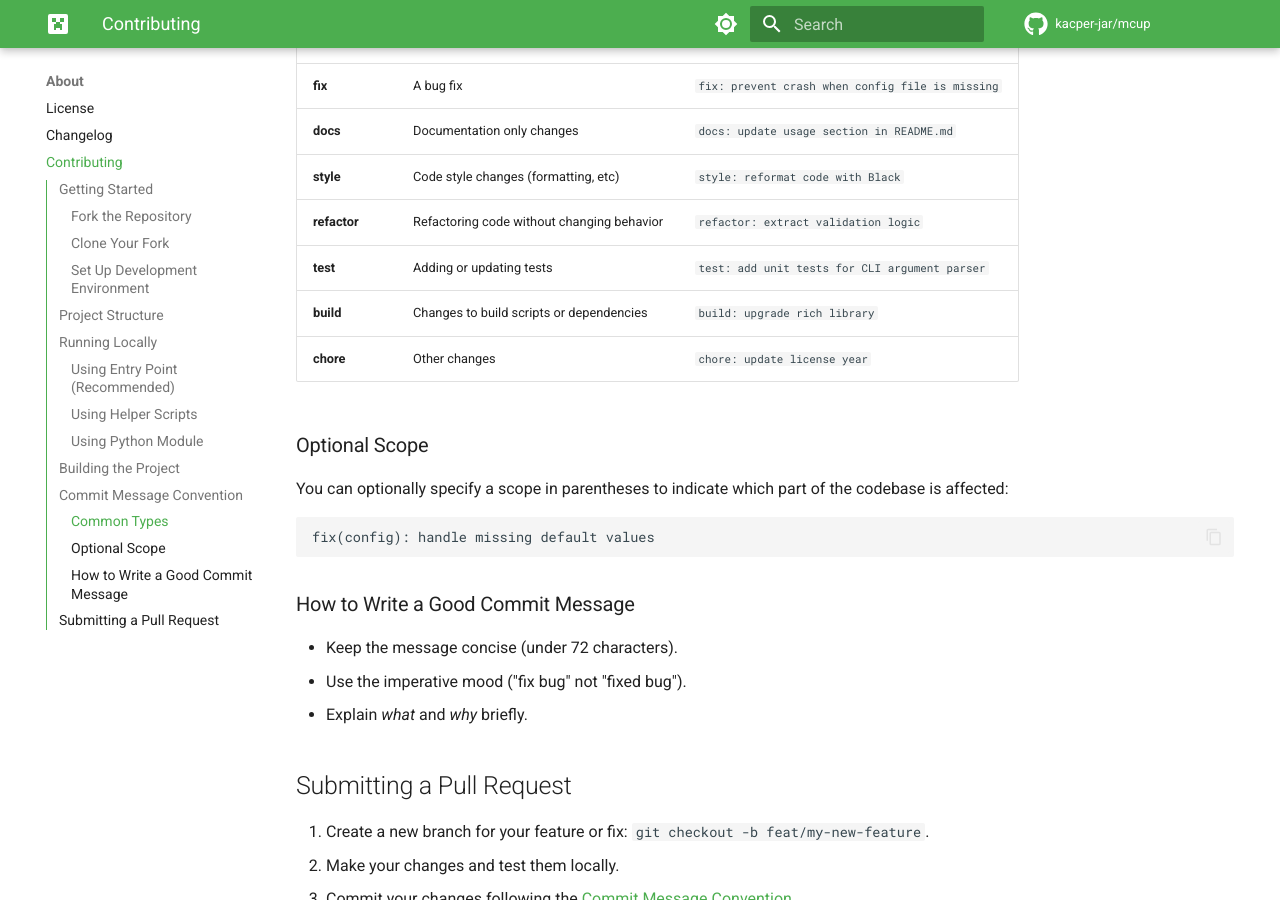
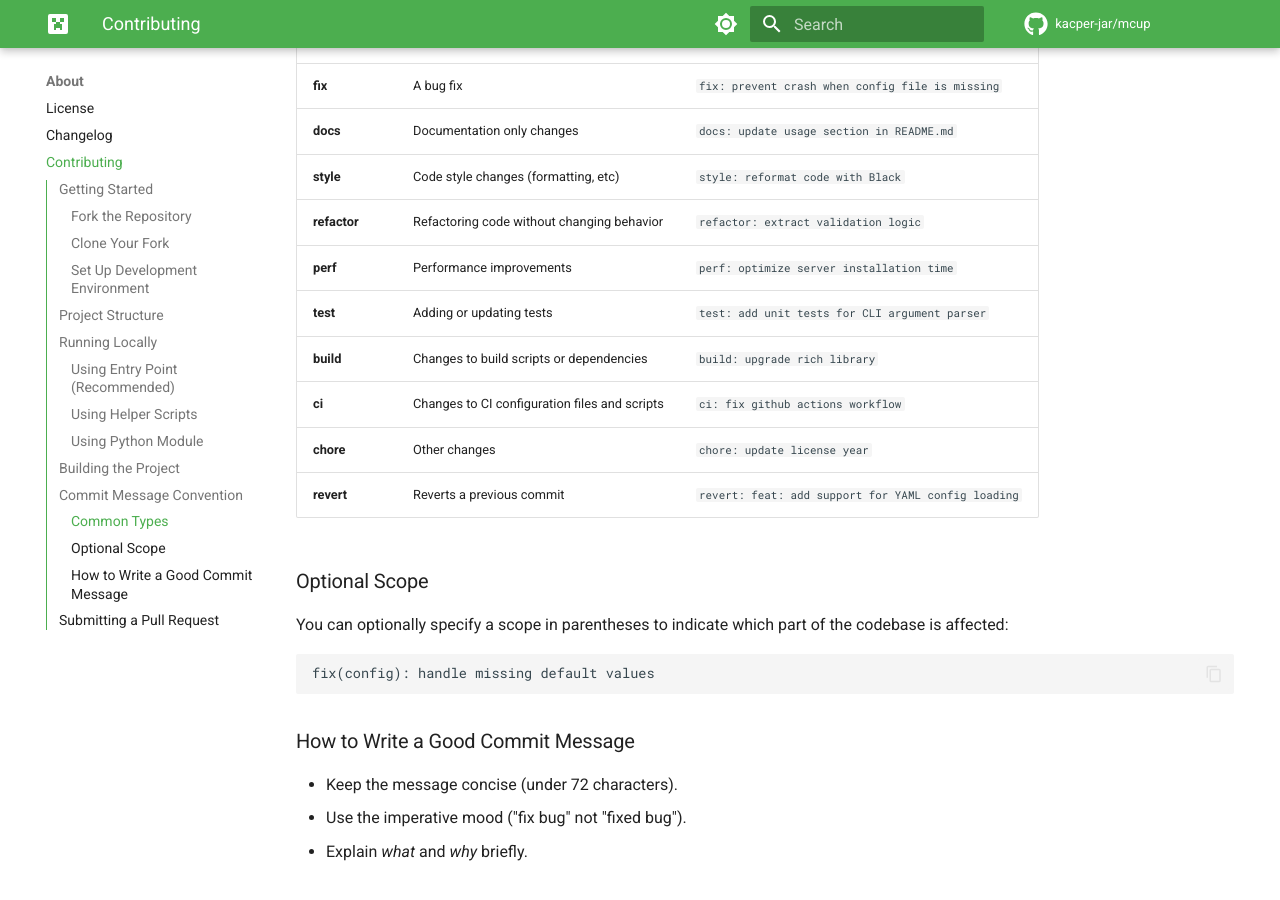
Before and after one commit to kacper-jar/mcup, an MkDocs documentation site: the page built from docs/about/contributing.md, in a window 1280 px wide and 900 px high, scrolled down 2848 px. Built offline with MkDocs 1.6.1 and Material for MkDocs 9.7.7, drawn with Linux system fonts in a browser that asks for light colours; comment, search, counter and statistics services are not loaded; the version menu is left out.

Commit message:
docs: update contributing guide to include missing commit types

```diff
--- a/docs/about/contributing.md
+++ b/docs/about/contributing.md
@@ -129,16 +129,19 @@ Each commit message should start with a **type prefix**, followed by a colon and
 
 ### Common Types
 
-| Type         | Description                                | Example                                          |
-|:-------------|:-------------------------------------------|:-------------------------------------------------|
-| **feat**     | A new feature                              | `feat: add support for YAML config loading`      |
-| **fix**      | A bug fix                                  | `fix: prevent crash when config file is missing` |
-| **docs**     | Documentation only changes                 | `docs: update usage section in README.md`        |
-| **style**    | Code style changes (formatting, etc)       | `style: reformat code with Black`                |
-| **refactor** | Refactoring code without changing behavior | `refactor: extract validation logic`             |
-| **test**     | Adding or updating tests                   | `test: add unit tests for CLI argument parser`   |
-| **build**    | Changes to build scripts or dependencies   | `build: upgrade rich library`                    |
-| **chore**    | Other changes                              | `chore: update license year`                     |
+| Type         | Description                                   | Example                                             |
+|:-------------|:----------------------------------------------|:----------------------------------------------------|
+| **feat**     | A new feature                                 | `feat: add support for YAML config loading`         |
+| **fix**      | A bug fix                                     | `fix: prevent crash when config file is missing`    |
+| **docs**     | Documentation only changes                    | `docs: update usage section in README.md`           |
+| **style**    | Code style changes (formatting, etc)          | `style: reformat code with Black`                   |
+| **refactor** | Refactoring code without changing behavior    | `refactor: extract validation logic`                |
+| **perf**     | Performance improvements                      | `perf: optimize server installation time`           |
+| **test**     | Adding or updating tests                      | `test: add unit tests for CLI argument parser`      |
+| **build**    | Changes to build scripts or dependencies      | `build: upgrade rich library`                       |
+| **ci**       | Changes to CI configuration files and scripts | `ci: fix github actions workflow`                   |
+| **chore**    | Other changes                                 | `chore: update license year`                        |
+| **revert**   | Reverts a previous commit                     | `revert: feat: add support for YAML config loading` |
 
 ### Optional Scope
 
```
